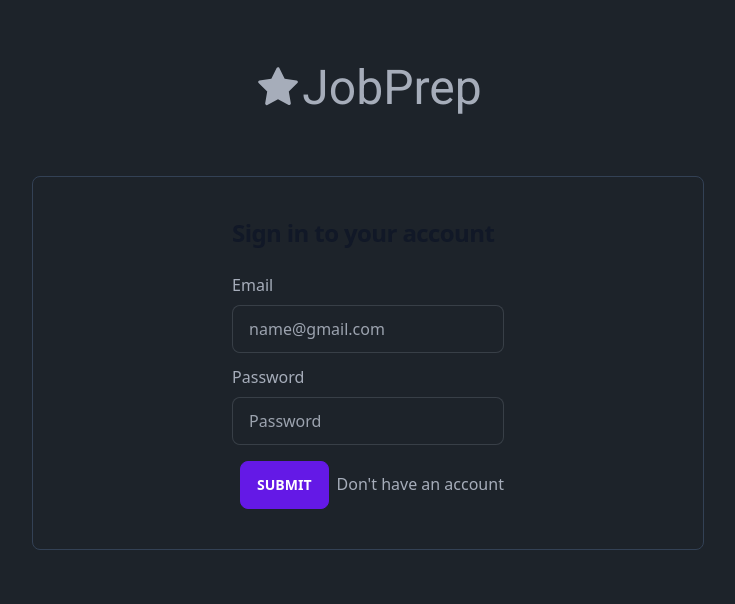
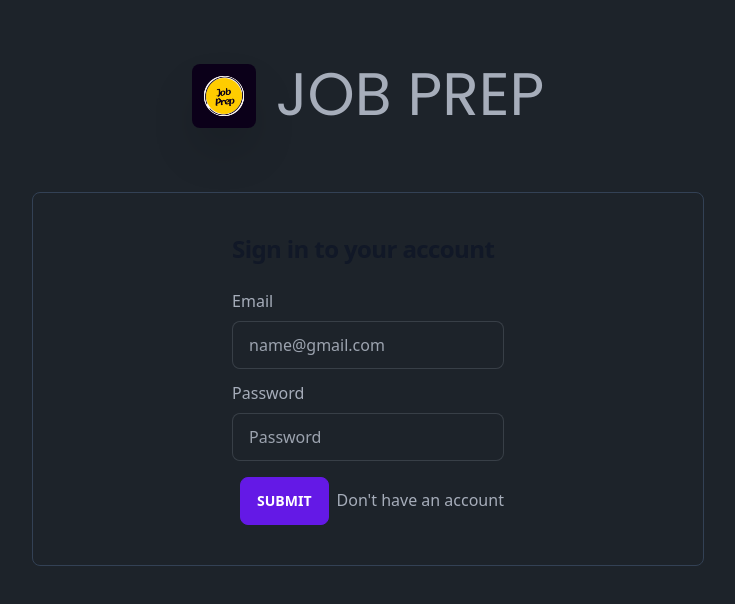
Before and after one commit to Akshat-Jaiswal-8/job-prep, a React (Vite) app: page /login in a window 1280 px wide. Shown: the top 604 px of the page, without its empty margins (272-1007 px from the left). Built offline with nearby package versions, Linux system fonts and the light colour scheme.

Commit message:
final commit.

```diff
--- a/src/pages/Hero.jsx
+++ b/src/pages/Hero.jsx
@@ -2,6 +2,11 @@ import { Navbar } from "../ui/Navbar.jsx";
 import { Link } from "react-router-dom";
 import { supabase } from "../services/supabase.js";
 import { Footer } from "../ui/Footer.jsx";
+import { LazyLoadImage } from "react-lazy-load-image-component";
+
+const {
+  data: { user },
+} = await supabase.auth.getUser();
 
 export const Hero = () => {
   const session = supabase.auth.getSession();
@@ -10,7 +15,10 @@ export const Hero = () => {
       <Navbar />
       <div className="hero min-h-screen  bg-base-200 ">
         <div className="container  hero-content flex-col lg:flex-row">
-          <img src="/hero.jpg" className="max-w-sm rounded-lg shadow-2xl " />
+          <LazyLoadImage
+            src="/hero.jpg"
+            className="max-w-sm rounded-lg shadow-2xl "
+          />
           <div className={"mx-16"}>
             <h1 className="text-5xl font-poppins font-bold">
               Welcome to JobPrep!
--- a/src/pages/Login.jsx
+++ b/src/pages/Login.jsx
@@ -2,6 +2,7 @@ import { AiFillStar } from "react-icons/ai";
 import { Link, useNavigate } from "react-router-dom";
 import { useState } from "react";
 import { login as loginApi } from "../services/apiAuth.js";
+import { LazyLoadImage } from "react-lazy-load-image-component";
 
 export const Login = () => {
   const [email, setEmail] = useState("");
@@ -14,11 +15,14 @@ export const Login = () => {
   };
 
   return (
-    <div className={"flex flex-col items-center justify-center"}>
-      <h1 className={"text-5xl mt-16 mb-16 font-roboto"}>
-        <span className={"flex"}>
-          <AiFillStar />
-          JobPrep
+    <div className={"flex flex-col items-center justify-center "}>
+      <h1 className={"text-6xl mt-16 mb-16 font-roboto "}>
+        <span className={"flex gap-5"}>
+          <LazyLoadImage
+            className="max-w-sm rounded-lg shadow-2xl h-16 "
+            src={"/logo.png"}
+          />
+          <p className={"font-poppins"}>JOB PREP</p>
         </span>
       </h1>
       <div
--- a/src/pages/QuestionPage.jsx
+++ b/src/pages/QuestionPage.jsx
@@ -6,6 +6,7 @@ import { Questions } from "./Questions.jsx";
 import { Navbar } from "../ui/Navbar.jsx";
 import { useParams } from "react-router-dom";
 import { Finish } from "./Finish.jsx";
+import { LazyLoadImage } from "react-lazy-load-image-component";
 
 const SECS_PER_QUESTION = 150;
 
@@ -97,7 +98,7 @@ export default function QuestionPage() {
         }
       >
         <span className={"flex gap-5 items-center  justify-center"}>
-          <img
+          <LazyLoadImage
             className={"w-16 h-16 rounded-full items-center"}
             src={image_source}
           />
--- a/src/ui/Card.jsx
+++ b/src/ui/Card.jsx
@@ -1,6 +1,7 @@
 // eslint-disable-next-line react/prop-types
 import { BsArrowRight } from "react-icons/bs";
 import { Link } from "react-router-dom";
+import { LazyLoadImage } from "react-lazy-load-image-component";
 
 // eslint-disable-next-line react/prop-types
 export const Card = ({ title }) => {
@@ -10,7 +11,7 @@ export const Card = ({ title }) => {
       <div className={"flex flex-col items-center justify-center mt-16 p-4"}>
         <div className="card card-compact w-64 bg-base-100 shadow-xl">
           <figure>
-            <img className={"h-60 w-full"} src={image} />
+            <LazyLoadImage className={"h-60 w-full"} src={image} />
           </figure>
           <div className="card-body">
             <h2 className="card-title">{title}</h2>
```
